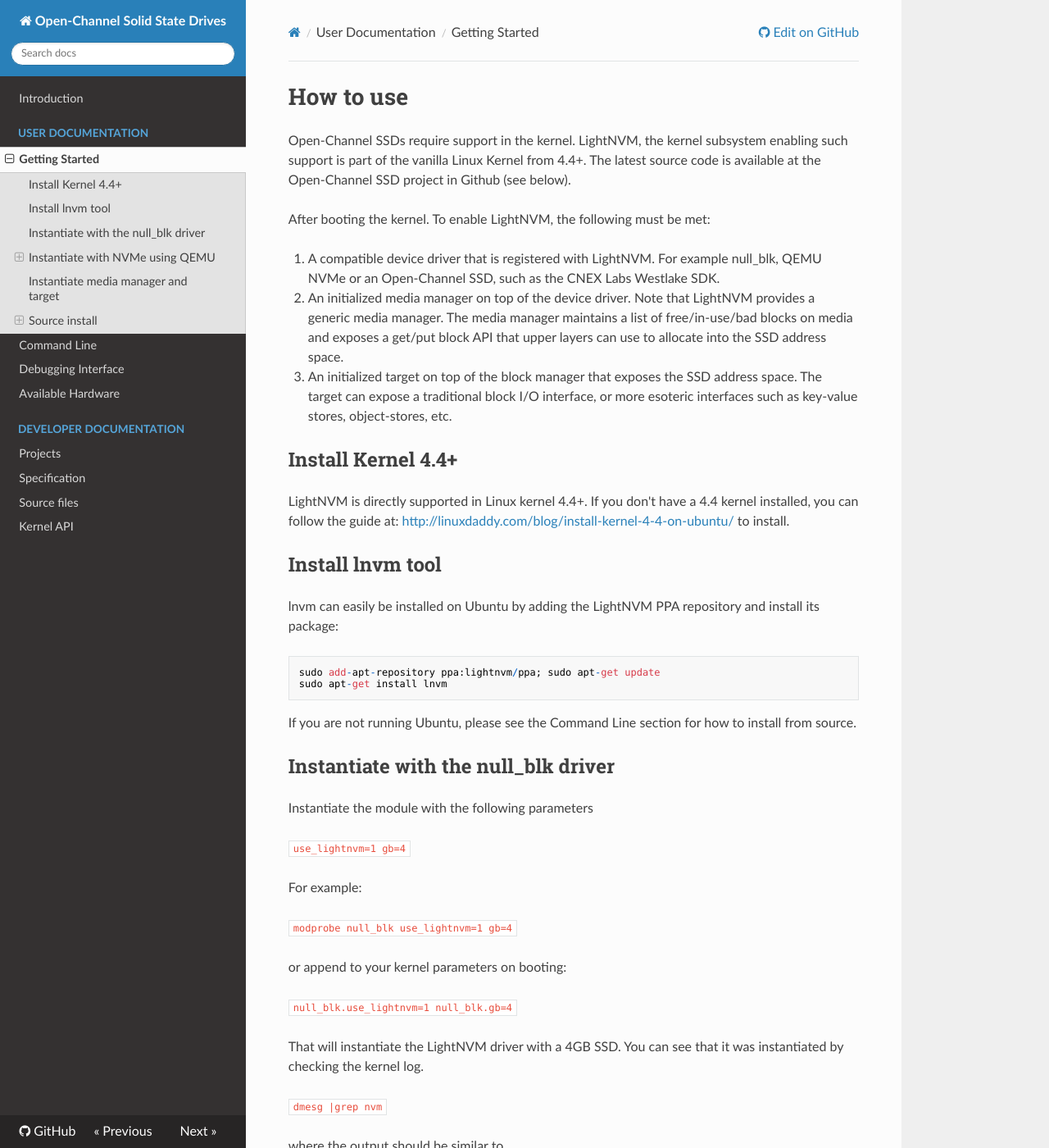
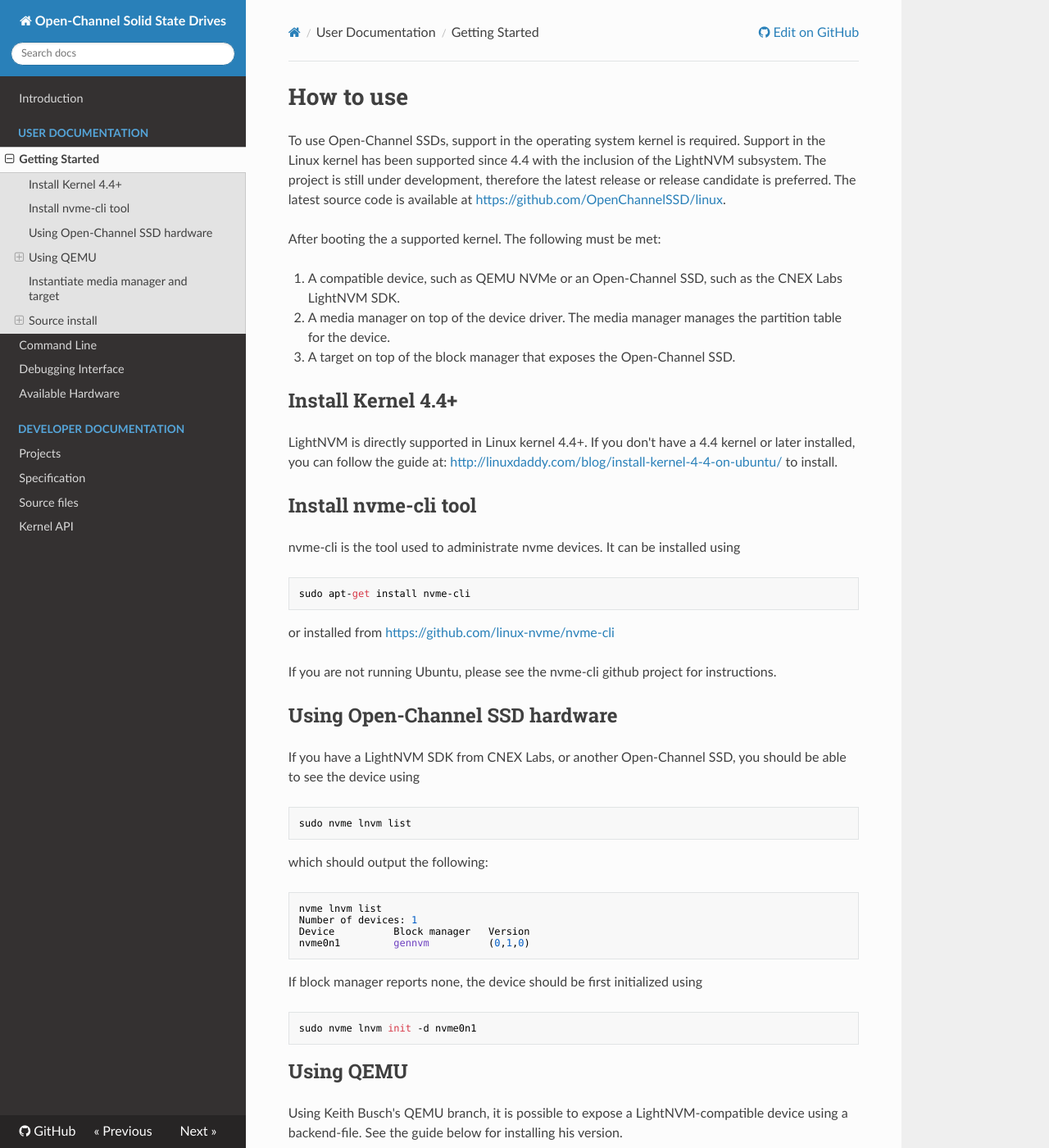
Before and after one commit to OpenChannelSSD/documentation, an MkDocs documentation site: the page built from docs/gettingstarted.md, in a window 1280 px wide and 1400 px high. Shown: the whole window at 82% size. Built offline with MkDocs 1.6.1, drawn with Linux system fonts in a browser that asks for light colours; nearby versions of some CDN libraries; old or Windows-style settings are respelled for this version of MkDocs; some of the changed text lies outside the part shown.

Commit message:
Update gettingstarted.md

```diff
--- a/docs/gettingstarted.md
+++ b/docs/gettingstarted.md
@@ -1,58 +1,45 @@
 # How to use
 
-Open-Channel SSDs require support in the kernel. LightNVM, the kernel subsystem
-enabling such support is part of the vanilla Linux Kernel from 4.4+. The latest source code is available at the Open-Channel SSD project in Github (see below).
+To use Open-Channel SSDs, support in the operating system kernel is required. Support in the Linux kernel has been supported since 4.4 with the inclusion of the LightNVM subsystem. The project is still under development, therefore the latest release or release candidate is preferred. The latest source code is available at [https://github.com/OpenChannelSSD/linux](Github).
 
-After booting the kernel. To enable LightNVM, the following must be met:
+After booting the a supported kernel. The following must be met:
 
-1. A compatible device driver that is registered with LightNVM. For example
-null_blk, QEMU NVMe or an Open-Channel SSD, such as the CNEX Labs Westlake SDK.
-2. An initialized media manager on top of the device driver. Note that LightNVM
-provides a generic media manager. The media manager maintains a list of
-free/in-use/bad blocks on media and exposes a get/put block API that upper
-layers can use to allocate into the SSD address space.
-3. An initialized target on top of the block manager that exposes the SSD address
-space. The target can expose a traditional block I/O interface, or more esoteric
-interfaces such as key-value stores, object-stores, etc.
+1. A compatible device, such as QEMU NVMe or an Open-Channel SSD, such as the CNEX Labs LightNVM SDK.
+2. A media manager on top of the device driver. The media manager manages the partition table for the device.
+3. A target on top of the block manager that exposes the Open-Channel SSD.
 
 ## Install Kernel 4.4+
 
-LightNVM is directly supported in Linux kernel 4.4+. If you don't have a 4.4 kernel installed, you can follow the guide at: [http://linuxdaddy.com/blog/install-kernel-4-4-on-ubuntu/](http://linuxdaddy.com/blog/install-kernel-4-4-on-ubuntu/) to install.
+LightNVM is directly supported in Linux kernel 4.4+. If you don't have a 4.4 kernel or later installed, you can follow the guide at: [http://linuxdaddy.com/blog/install-kernel-4-4-on-ubuntu/](http://linuxdaddy.com/blog/install-kernel-4-4-on-ubuntu/) to install.
 
-## Install lnvm tool
+## Install nvme-cli tool
 
-lnvm can easily be installed on Ubuntu by adding the LightNVM PPA repository and install its package:
+nvme-cli is the tool used to administrate nvme devices. It can be installed using
 
-    sudo add-apt-repository ppa:lightnvm/ppa; sudo apt-get update
-    sudo apt-get install lnvm
+    sudo apt-get install nvme-cli
 
-If you are not running Ubuntu, please see the Command Line section for how to install from source.
+or installed from [https://github.com/linux-nvme/nvme-cli](Github)
 
-## Instantiate with the null_blk driver
+If you are not running Ubuntu, please see the nvme-cli github project for instructions.
 
-Instantiate the module with the following parameters
+## Using Open-Channel SSD hardware
 
-`use_lightnvm=1 gb=4`
+If you have a LightNVM SDK from CNEX Labs, or another Open-Channel SSD, you should be able to see the device using
 
-For example:
+    sudo nvme lnvm list
 
-`modprobe null_blk use_lightnvm=1 gb=4`
+which should output the following:
 
-or append to your kernel parameters on booting:
+    nvme lnvm list
+    Number of devices: 1
+    Device      	Block manager	Version
+    nvme0n1     	gennvm      	(0,1,0)
 
-`null_blk.use_lightnvm=1 null_blk.gb=4`
+If block manager reports none, the device should be first initialized using
 
-That will instantiate the LightNVM driver with a 4GB SSD. You can see that it
-was instantiated by checking the kernel log.
+    sudo nvme lnvm init -d nvme0n1
 
-`dmesg |grep nvm`
-
-where the output should be similar to
-
-    [ 4366.229941] nvm: registered nullb0 [1/1/256/4096/1/1]
-    [ 4366.229982] nvm: registered nullb1 [1/1/256/4096/1/1]
-
-## Instantiate with NVMe using QEMU
+## Using QEMU
 
 Using Keith Busch's QEMU branch, it is possible to expose a LightNVM-compatible device using a backend-file. See the guide below for installing his version.
 
@@ -76,9 +63,7 @@ Here, replace $LINUXVMFILE with your pre-installed Linux virtual machine.
 QEMU support the following LightNVM-specific parameters:
 
     - lver=<int>       : version of the LightNVM standard to use, Default:1
-    - lreadl2ptbl=<int>  : Load logical to physical table. 1: yes, 0: no. Default: 1
     - lbbtable=<file>    : Load bad block table from file destination (Provide path to file. If no file is provided a bad block table will be generation. Look at lbbfrequency. Default: Null (no file).
-    - lbbfrequency:<int> : Bad block frequency for generating bad block table. If no frequency is provided LNVM_DEFAULT_BB_FREQ will be used.
 
 The list of LightNVM parameters in QEMU can be found in `$QUEMU_DIR/hw/block/nvme.c` at the _Advanced optional options_ comment.
 
@@ -86,22 +71,20 @@ The list of LightNVM parameters in QEMU can be found in `$QUEMU_DIR/hw/block/nvm
 
 When the installation is finished and the kernel have been booted. Devices can be enumerated by:
 
-    sudo lnvm devices
+    sudo nvme lnvm list
 
 and initialized by:
 
-    sudo lnvm init -d nullb0
-    sudo lnvm create -d nullb0 -t mydevice
+    sudo nvme lnvm init -d nvme0n1
+    sudo nvme lnvm create -d nvme0n1 --lun-begin=0 --lun-end=3 -n mydevice -t pblk
 
-Assuming nullb0 was shown during "lnvm devices", it will then expose /dev/mydevice as a block device using it as the backend.
-
-That's it!
+Assuming nvme0n1 was shown during "nvme lnvm list", it will then expose /dev/mydevice as a block device using it as the backend. Please note that pblk is only available at the Linux kernel Github repository, and it yet to be upstream.
 
 ## Source install
 
 ### Compile latest kernel
 
-The latest LightNVM can be found at:
+The latest LightNVM kernel can be found at:
 
    `git clone https://github.com/OpenChannelSSD/linux.git`
 
@@ -112,12 +95,12 @@ Make sure that the .config file at least includes:
     CONFIG_NVM=y
     # Expose the /sys/module/lnvm/parameters/configure_debug interface
     CONFIG_NVM_DEBUG=y
-    # Hybrid target support (required to expose the open-channel SSD as a block device)
-    CONFIG_NVM_RRPC=y
+    # Target support (required to expose the open-channel SSD as a block device)
+    CONFIG_NVM_PBLK=y
+    # Do not perform recovery upon boot (Disables recovery of the mapping table upon boot. Disable when using across boots)
+    CONFIG_NVM_PBLK_NO_RECOV=y
     # generic media manager support (required)
     CONFIG_NVM_GENNVM=y
-    # For null_blk support
-    CONFIG_BLK_DEV_NULL_BLK=y
     # For NVMe support
     CONFIG_BLK_DEV_NVME=y
 
```
